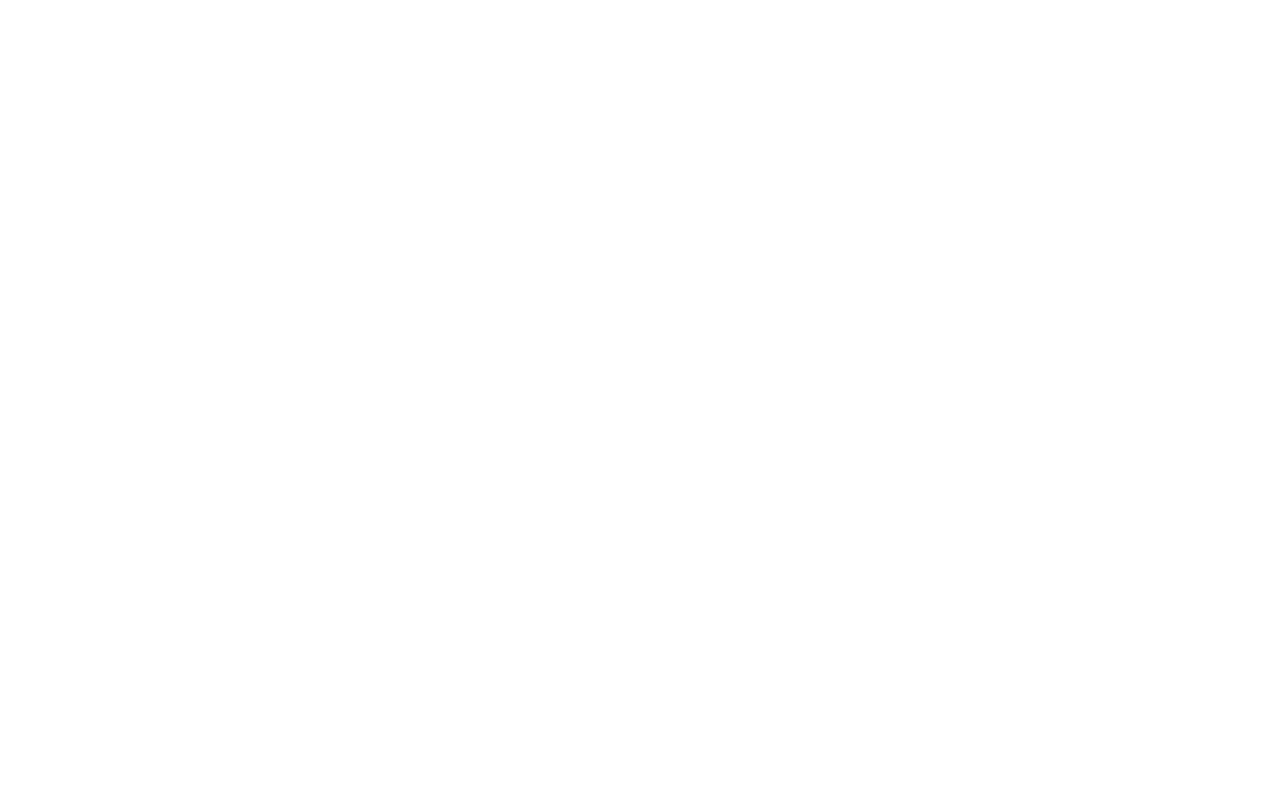
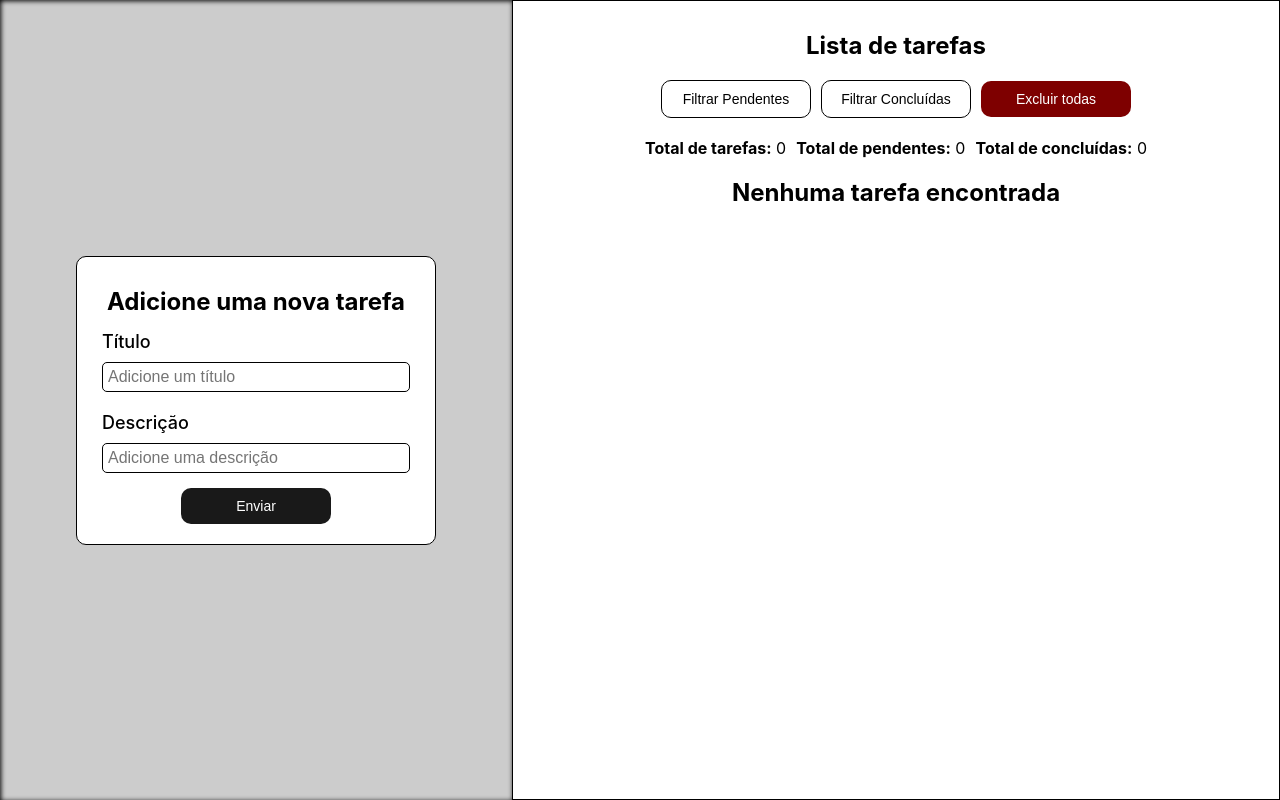
Before and after one commit to Edu-Garcia/To-Do-List, a React (Create React App) app: page / in a window 1280 px wide. Built offline with nearby package versions, Linux system fonts and the light colour scheme; the HTML template or start-up script is replaced by a standard one.

Commit message:
finish basic to-do-list

```diff
--- a/package.json
+++ b/package.json
@@ -13,7 +13,9 @@
     "react": "^18.0.0",
     "react-dom": "^18.0.0",
     "react-scripts": "5.0.1",
+    "sass": "^1.51.0",
     "typescript": "^4.6.3",
+    "uuid": "^8.3.2",
     "web-vitals": "^2.1.4"
   },
   "scripts": {
@@ -39,5 +41,8 @@
       "last 1 firefox version",
       "last 1 safari version"
     ]
+  },
+  "devDependencies": {
+    "@types/uuid": "^8.3.4"
   }
 }
--- /dev/null
+++ b/src/App.scss
@@ -0,0 +1,78 @@
+.App {
+  width: 100%;
+  height: 100vh;
+  display: flex;
+
+  ::-webkit-scrollbar-track {
+    background-color: #F4F4F4;
+  }
+  ::-webkit-scrollbar {
+      background: #F4F4F4;
+  }
+  ::-webkit-scrollbar-thumb {
+      background: #dad7d7;
+      border: 4px solid #fff;
+  }
+
+  h2 {
+    padding: 1rem;
+    color: #000;
+  }
+
+  .formContainer {
+    width: 40%;
+    display: flex;
+    align-items: center;
+    justify-content: center;
+    flex-direction: column;
+    background-color: #CCCCCC;
+    box-shadow: inset 1px 1px 5px #000;
+
+    > div {
+      background-color: #fff;
+      padding: 2rem;
+      border: 1px solid #000;
+      border-radius: 1rem;
+      display: flex;
+      align-items: center;
+      justify-content: center;
+      flex-direction: column;
+    }
+  }
+
+  .tasksContainer {
+    width: 60%;
+    height: 100vh;
+    display: flex;
+    align-items: center;
+    flex-direction: column;
+    border: 1px solid #000;
+    padding: 2rem;
+
+    .list {
+      width: 100%;
+      height: 90%;
+      overflow: auto;
+      display: flex;
+      justify-content: center;
+    }
+
+    .buttonsContainer {
+      width: 100%;
+      display: flex;
+      justify-content: center;
+      align-items: center;
+      gap: 1rem;
+      padding: 1rem;
+    }
+
+    .quantityContainer {
+      width: 100%;
+      display: flex;
+      justify-content: center;
+      align-items: center;
+      gap: 1rem;
+      padding: 1rem;
+    }
+  }
+}
--- a/src/App.tsx
+++ b/src/App.tsx
@@ -1,7 +1,71 @@
+import { useState } from 'react';
+import './App.scss';
+import { Button } from './components/Button';
+import { Form } from "./components/Form";
+import { List } from './components/List';
+import { ITask } from './types/task';
+
 const App = () => {
+
+  const [tasks, setTasks] = useState<ITask[]>([]);
+
+  const [pendantFilter, setPendantFilter] = useState<boolean>(false);
+  const [finishedFilter, setFinishedFilter] = useState<boolean>(false);
+
+  const finishTask = (finishedTask: ITask) => {
+    setTasks(tasks => tasks.map(task => ({
+      ...task,
+      finished: task.id === finishedTask?.id ? true : task.finished
+    })));
+
+    console.log(finishedTask);
+  }
+
   return (
     <div className="App">
-
+      <div className="formContainer">
+        <div>
+          <h2>Adicione uma nova tarefa</h2>
+          <Form setTasks={setTasks} />
+        </div>
+      </div>
+      <div className="tasksContainer">
+        <h2>Lista de tarefas</h2>
+        <div className="buttonsContainer">
+          <Button
+            onClick={() => {
+              setPendantFilter(!pendantFilter)
+              setFinishedFilter(false)
+            }}
+            className={`filter${pendantFilter ? '-selected' : ''}`}
+          >
+            Filtrar Pendentes
+          </Button>
+          <Button
+            onClick={() => {
+              setFinishedFilter(!finishedFilter);
+              setPendantFilter(false)
+            }}
+            className={`filter${finishedFilter ? '-selected' : ''}`}
+          >
+            Filtrar Concluídas
+          </Button>
+          <Button className="delete" onClick={() => setTasks([])}>Excluir todas</Button>
+        </div>
+        <div className="quantityContainer">
+          <p><strong>Total de tarefas:</strong> {tasks.length}</p>
+          <p><strong>Total de pendentes:</strong> {tasks.filter(task => !task.finished).length} </p>
+          <p><strong>Total de concluídas:</strong> {tasks.filter(task => task.finished).length} </p>
+        </div>
+        <div className="list">
+          <List
+            tasks={tasks}
+            finishTask={finishTask}
+            pendantFilter={pendantFilter}
+            finishedFilter={finishedFilter}
+          />
+        </div>
+      </div>
     </div>
   );
 }
--- /dev/null
+++ b/src/components/Button/index.tsx
@@ -0,0 +1,20 @@
+import './style.scss';
+
+interface IButton {
+  children: React.ReactNode;
+  type?: 'button' | 'submit' | 'reset' | undefined;
+  className?: string;
+  onClick?: () => void;
+}
+
+export const Button = ({ children, type = 'button', className, onClick }: IButton) => {
+  return (
+    <button
+      type={type}
+      className={className}
+      onClick={onClick}
+    >
+      {children}
+    </button>
+  );
+}
--- /dev/null
+++ b/src/components/Button/style.scss
@@ -0,0 +1,33 @@
+button {
+  width: 15rem;
+  padding: 1rem;
+  color: #fff;
+  background-color:  rgba(0, 0, 0, 0.9);
+  font-size: 1.4rem;
+  border-radius: 1rem;
+  transition: .2s;
+  cursor: pointer;
+
+  &.delete {
+    background-color: #7e0000;
+  }
+
+  &.filter {
+    background-color: #fff;
+    color: black;
+    border: 1px solid #000;
+
+    &.-selected {
+      background-color: #000;
+      color: #fff;
+    }
+
+    &:hover {
+      filter: brightness(0.9);
+    }
+  }
+
+  &:hover {
+    filter: opacity(0.8);
+  }
+}
--- /dev/null
+++ b/src/components/Form/index.tsx
@@ -0,0 +1,73 @@
+import React from 'react';
+import { Button } from "../Button";
+import { ITask } from '../../types/task';
+import { v4 as uuid } from 'uuid';
+import './style.scss';
+
+interface IForm {
+  setTasks: React.Dispatch<React.SetStateAction<ITask[]>>
+}
+
+export const Form = ({ setTasks }: IForm) => {
+
+  const [task, setTask] = React.useState<ITask>({
+    title: '',
+    description: '',
+    selected: false,
+    finished: false,
+    id: ''
+  });
+
+  const newTask = (e: React.FormEvent<HTMLFormElement>) => {
+    e.preventDefault();
+
+    const { title, description } = task;
+
+    const defaultDescription = 'Sem descrição';
+
+    setTasks(tasks => [...tasks, {
+      title,
+      description: description || defaultDescription,
+      selected: false,
+      finished: false,
+      id: uuid(),
+    }]);
+
+    setTask({
+      title: '',
+      description: '',
+      selected: false,
+      finished: false,
+      id: ''
+    });
+  }
+
+  return (
+    <form onSubmit={newTask}>
+      <div>
+        <label htmlFor="title">Título</label>
+        <input
+          type="text"
+          name="title"
+          id="title"
+          placeholder="Adicione um título"
+          value={task.title}
+          onChange={(e) => setTask({ ...task, title: e.target.value })}
+          required
+        />
+      </div>
+      <div>
+        <label htmlFor="description">Descrição</label>
+        <input
+          type="text"
+          name="description"
+          id="description"
+          placeholder="Adicione uma descrição"
+          value={task.description}
+          onChange={(e) => setTask({ ...task, description: e.target.value })}
+        />
+      </div>
+      <Button type="submit">Enviar</Button>
+    </form>
+  );
+}
--- /dev/null
+++ b/src/components/Form/style.scss
@@ -0,0 +1,37 @@
+form {
+  width: 100%;
+  display: flex;
+  flex-direction: column;
+  align-items: center;
+  justify-content: center;
+  gap: 1rem;
+
+  div {
+    width: 100%;
+    display: flex;
+    flex-direction: column;
+    padding: 0.5rem;
+    gap: 1rem;
+
+    label {
+      font-weight: 500;
+      font-size: 1.8rem;
+    }
+
+    input {
+      padding: 0.5rem;
+      border: 1px solid #000;
+      border-radius: 0.5rem;
+      font-size: 1.6rem;
+      transition: .2s;
+
+      &:hover {
+        filter: brightness(0.9);
+      }
+
+      &:focus {
+        outline: auto;
+      }
+    }
+  }
+}
--- /dev/null
+++ b/src/components/List/Task/index.tsx
@@ -0,0 +1,23 @@
+import './style.scss';
+import { ITask } from "../../../types/task";
+import { Button } from '../../Button';
+
+interface PropsTask extends ITask {
+  finishTask: (task: ITask) => void;
+}
+
+export const Task = (props: PropsTask) => {
+  const { title, description, finished, finishTask } = props;
+
+  return (
+    <li className={finished ? 'selectedTask' : ''}>
+      <div className="textContainer">
+        <h3>{title}</h3>
+        <span>{description}</span>
+      </div>
+      {!finished && (
+        <Button onClick={() => finishTask(props)}>Concluir</Button>
+      )}
+    </li>
+  );
+}
--- /dev/null
+++ b/src/components/List/Task/style.scss
@@ -0,0 +1,15 @@
+li {
+  width: 100%;
+  list-style: none;
+  border: 1px solid #000;
+  border-radius: 1rem;
+  padding: 1rem;
+  display: flex;
+  justify-content: space-between;
+  align-items: center;
+  gap: 1rem;
+
+  .textContainer {
+    width: 100%;
+  }
+}
--- /dev/null
+++ b/src/components/List/index.tsx
@@ -0,0 +1,43 @@
+import './style.scss';
+import { ITask } from "../../types/task";
+import { Task } from "./Task";
+
+interface IList {
+  tasks: ITask[];
+  finishTask: (task: ITask) => void;
+  pendantFilter: boolean;
+  finishedFilter: boolean;
+}
+
+export const List = ({ tasks, finishTask, pendantFilter, finishedFilter }: IList) => {
+
+  let localTasks = tasks;
+
+  if (pendantFilter) {
+    localTasks = tasks.filter(task => !task.finished);
+  }
+
+  if (finishedFilter) {
+    localTasks = tasks.filter(task => task.finished);
+  }
+
+  if (localTasks.length) {
+    return (
+      <ul>
+        {localTasks.map(task => (
+          <Task
+            finishTask={finishTask}
+            key={task.id}
+            {...task}
+          />
+        ))}
+      </ul>
+    )
+  } else {
+    return (
+      <div className="emptyList">
+        <h2>Nenhuma tarefa encontrada</h2>
+      </div>
+    )
+  }
+}
--- /dev/null
+++ b/src/components/List/style.scss
@@ -0,0 +1,12 @@
+ul {
+  width: 100%;
+  display: flex;
+  align-items: center;
+  flex-direction: column;
+  gap: 1rem;
+}
+
+.selectedTask {
+  background-color: #008812be;
+  color: #fff;
+}
--- /dev/null
+++ b/src/types/task.ts
@@ -0,0 +1,7 @@
+export interface ITask {
+  title: string;
+  description: string;
+  selected: boolean;
+  finished: boolean;
+  id: string;
+}
```
Also changed, not shown: 1 other file (tests, documents, lock files or other folders).
